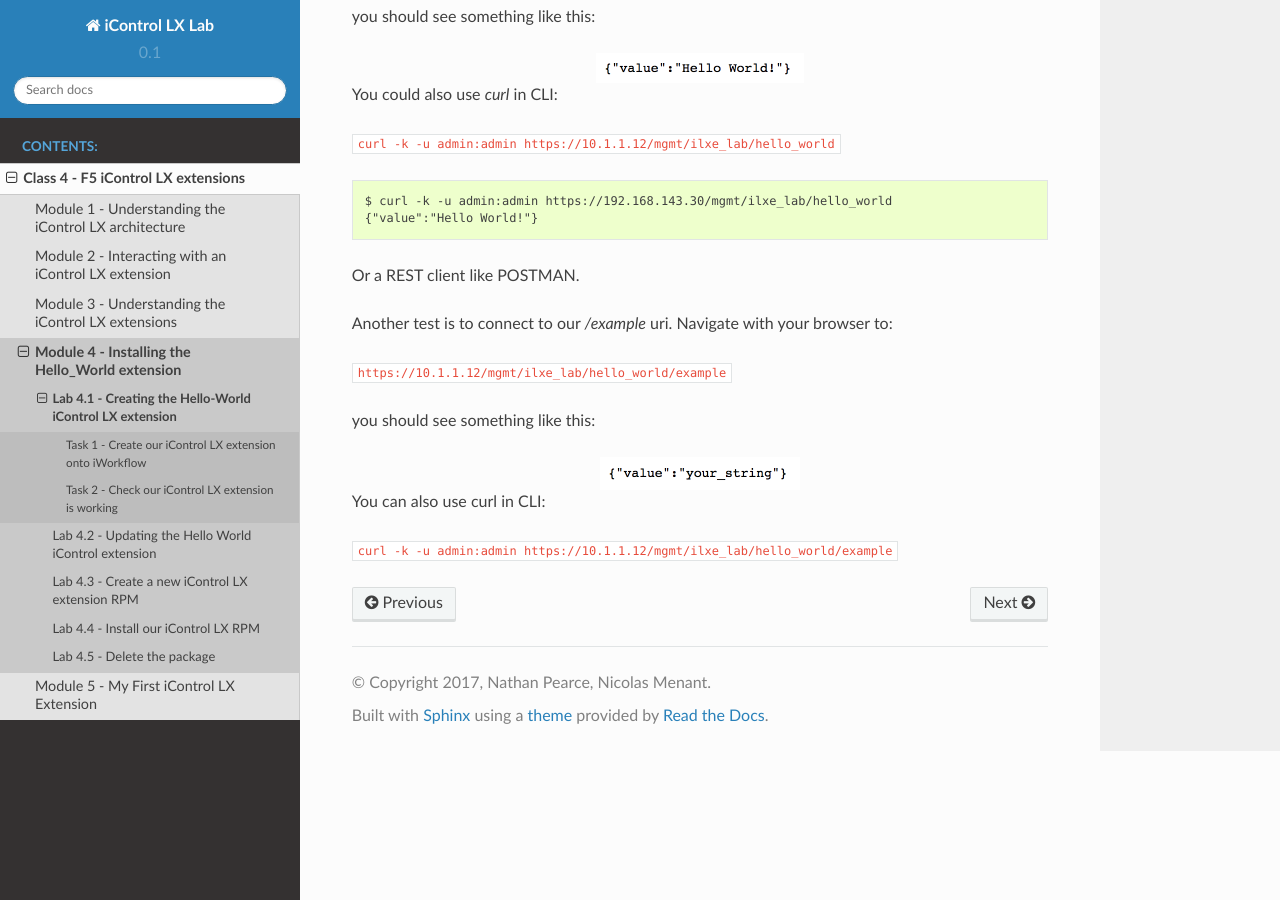
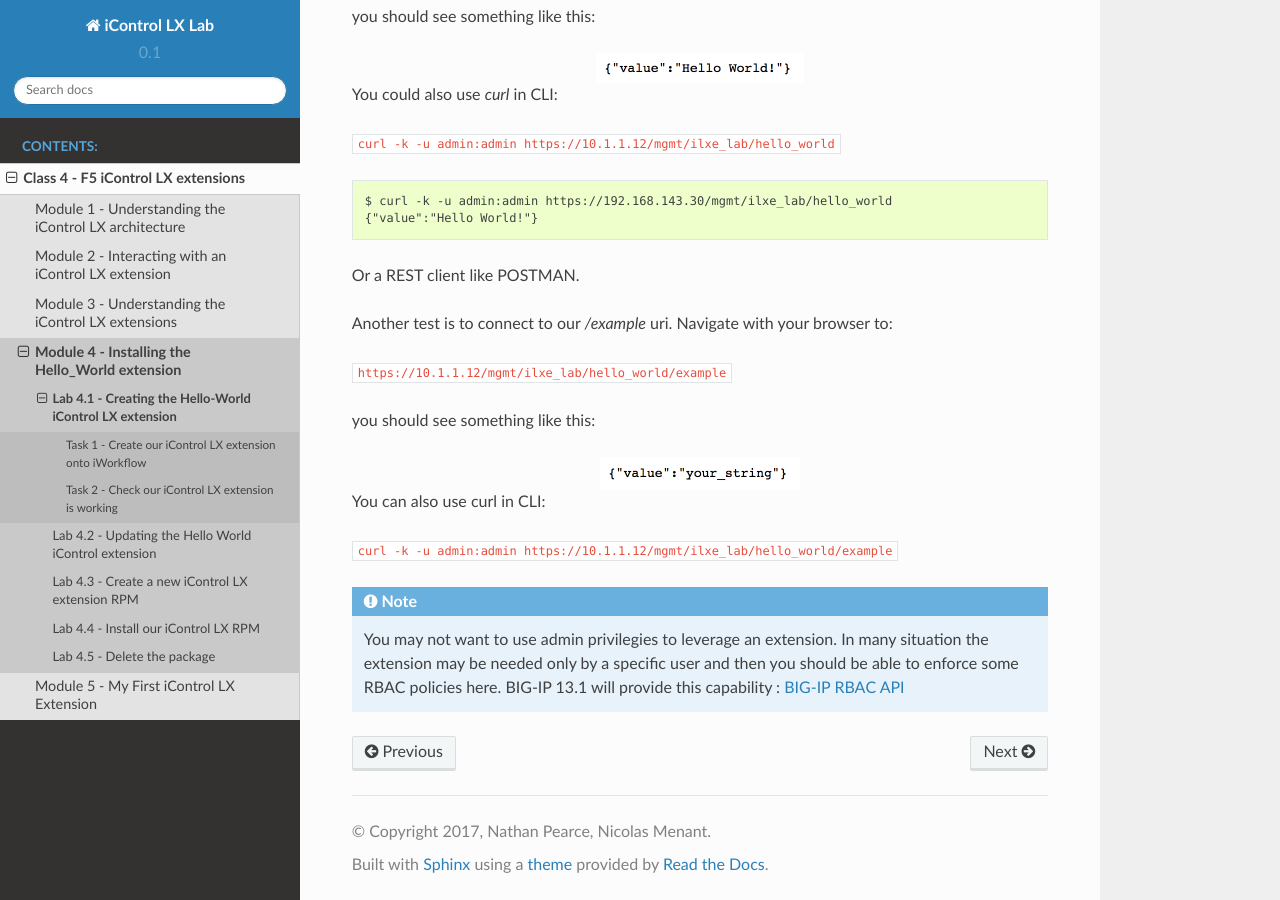
Before and after one commit to nmenant/iControl_LX_Lab, a Sphinx documentation site: the page built from docs/class4/module4/lab1.rst, in a window 1280 px wide and 900 px high, scrolled down 2416 px. Built offline with Sphinx 7.4.7 and the Read the Docs theme 2.0.0, drawn with Linux system fonts in a browser that asks for light colours; some of the changed text lies outside the part shown.

Commit message:
moshe feedback (/example fix and  RBAC 13.1 capa)

```diff
--- a/docs/class4/module4/lab1.rst
+++ b/docs/class4/module4/lab1.rst
@@ -130,3 +130,9 @@
 You can also use curl in CLI:
 
 ``curl -k -u admin:admin https://10.1.1.12/mgmt/ilxe_lab/hello_world/example``
+
+.. note::
+
+  You may not want to use admin privilegies to leverage an extension. In many situation the extension may be needed only by a specific user and then you should be able to enforce some RBAC policies here. BIG-IP 13.1 will provide this capability : `BIG-IP RBAC API`_
+
+  .. _BIG-IP RBAC API: http://https://hive.f5.com/docs/DOC-45844
--- a/docs/class4/module4/lab2.rst
+++ b/docs/class4/module4/lab2.rst
@@ -214,7 +214,7 @@
     */
     HelloWorld.prototype.getExampleState = function () {
       return {
-        "supports":"none"
+        "value": "your_string"
       };
     };
 
```
Also changed, not shown: other parts of docs/class4/module4/lab1.rst (+1 -1 lines).
